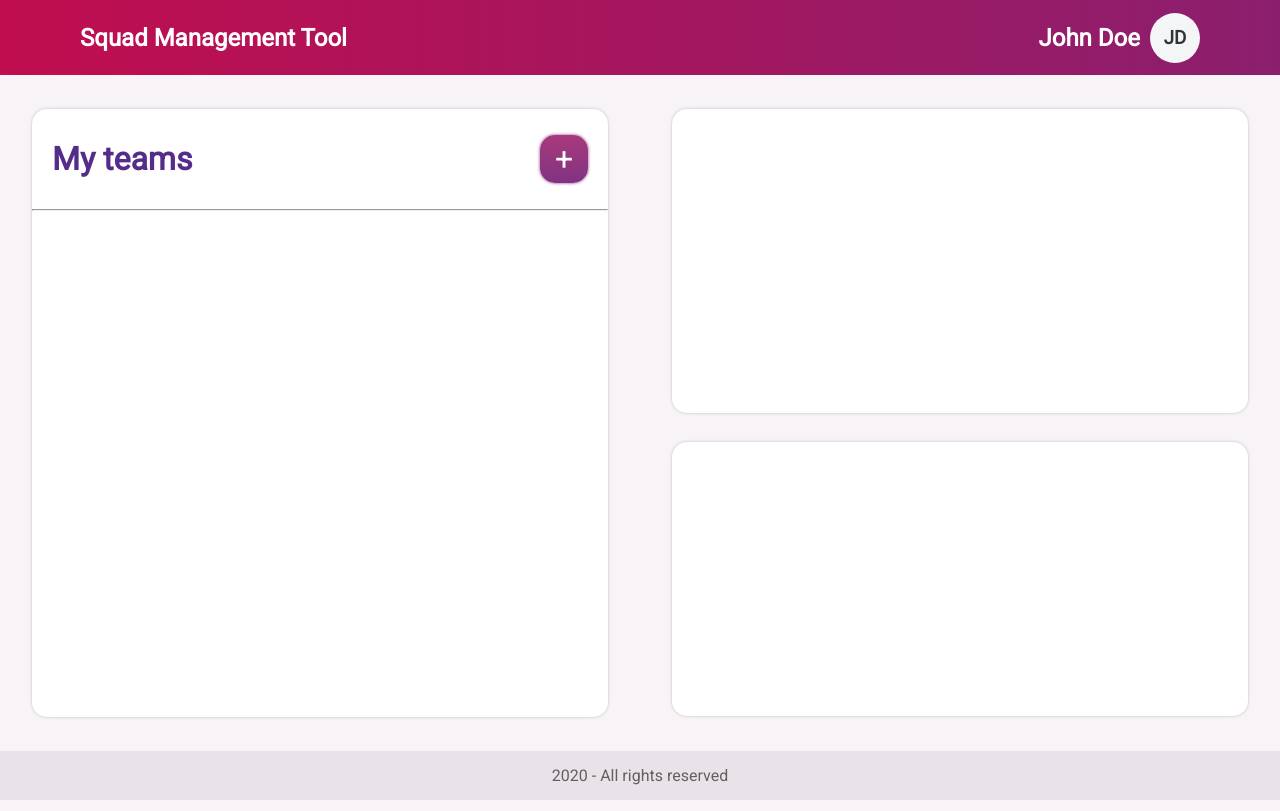
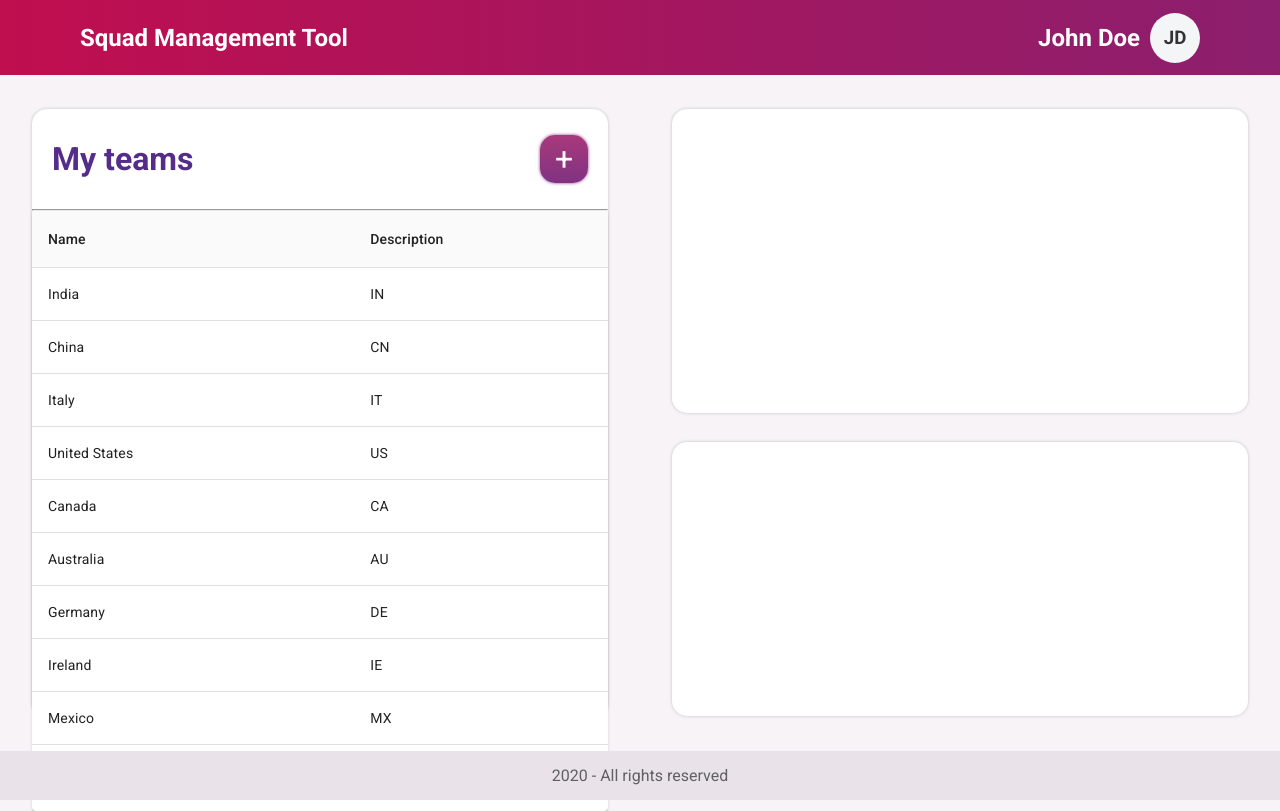
Before and after one commit to tarfao/venturus_teste, a React (Create React App) app: page / in a window 1280 px wide. Built offline with nearby package versions, Linux system fonts and the light colour scheme.

Commit message:
adicionando o componente do material ui, para exibiçao da tabela

```diff
--- a/package.json
+++ b/package.json
@@ -3,6 +3,8 @@
   "version": "0.1.0",
   "private": true,
   "dependencies": {
+    "@material-ui/core": "^4.11.3",
+    "@material-ui/icons": "^4.11.2",
     "@testing-library/jest-dom": "^5.11.4",
     "@testing-library/react": "^11.1.0",
     "@testing-library/user-event": "^12.1.10",
--- a/public/index.html
+++ b/public/index.html
@@ -3,7 +3,7 @@
   <head>
     <meta charset="utf-8" />
     <link rel="icon" href="%PUBLIC_URL%/favicon.ico" />
-    <meta name="viewport" content="width=device-width, initial-scale=1" />
+    <meta name="viewport" content="minimum-scale=1, initial-scale=1, width=device-width"/>
     <meta name="theme-color" content="#000000" />
     <meta
       name="description"
@@ -24,8 +24,8 @@
       work correctly both with client-side routing and a non-root public URL.
       Learn how to configure a non-root public URL by running `npm run build`.
     -->
-    <link rel="preconnect" href="https://fonts.gstatic.com">
-    <link href="https://fonts.googleapis.com/css2?family=Roboto&display=swap" rel="stylesheet">
+    <link rel="stylesheet" href="https://fonts.googleapis.com/css?family=Roboto:300,400,500,700&display=swap" />
+    <link rel="stylesheet" href="https://fonts.googleapis.com/icon?family=Material+Icons" />
     <title>React App</title>
   </head>
   <body>
--- /dev/null
+++ b/src/componentes/TabelaDados/index.jsx
@@ -0,0 +1,100 @@
+import React from 'react';
+import { makeStyles } from '@material-ui/core/styles';
+import Paper from '@material-ui/core/Paper';
+import Table from '@material-ui/core/Table';
+import TableBody from '@material-ui/core/TableBody';
+import TableCell from '@material-ui/core/TableCell';
+import TableContainer from '@material-ui/core/TableContainer';
+import TableHead from '@material-ui/core/TableHead';
+import TablePagination from '@material-ui/core/TablePagination';
+import TableRow from '@material-ui/core/TableRow';
+
+const columns = [
+  { id: 'name', label: 'Name', minWidth: 50 },
+  { id: 'description', label: 'Description', minWidth: 20 },
+];
+
+function createData(name, description, population, size) {
+  return { name, description};
+}
+
+const rows = [
+  createData('India', 'IN', 1324171354, 3287263),
+  createData('China', 'CN', 1403500365, 9596961),
+  createData('Italy', 'IT', 60483973, 301340),
+  createData('United States', 'US', 327167434, 9833520),
+  createData('Canada', 'CA', 37602103, 9984670),
+  createData('Australia', 'AU', 25475400, 7692024),
+  createData('Germany', 'DE', 83019200, 357578),
+  createData('Ireland', 'IE', 4857000, 70273),
+  createData('Mexico', 'MX', 126577691, 1972550),
+  createData('Japan', 'JP', 126317000, 377973),
+  createData('France', 'FR', 67022000, 640679),
+  createData('United Kingdom', 'GB', 67545757, 242495),
+  createData('Russia', 'RU', 146793744, 17098246),
+  createData('Nigeria', 'NG', 200962417, 923768),
+  createData('Brazil', 'BR', 210147125, 8515767),
+];
+
+const useStyles = makeStyles({
+  root: {
+    width: '100%',
+  },
+  container: {
+    maxHeight: 600,
+    minHeight: 440
+  },
+});
+
+export default function StickyHeadTable() {
+  const classes = useStyles();
+  const [page, setPage] = React.useState(0);
+  const [rowsPerPage, setRowsPerPage] = React.useState(10);
+
+  const handleChangePage = (event, newPage) => {
+    setPage(newPage);
+  };
+
+  const handleChangeRowsPerPage = (event) => {
+    setRowsPerPage(+event.target.value);
+    setPage(0);
+  };
+
+  return (
+    <Paper className={classes.root}>
+      <TableContainer className={classes.container}>
+        <Table stickyHeader aria-label="sticky table">
+          <TableHead>
+            <TableRow>
+              {columns.map((column) => (
+                <TableCell
+                  key={column.id}
+                  align={column.align}
+                  style={{ minWidth: column.minWidth }}
+                >
+                  {column.label}
+                </TableCell>
+              ))}
+            </TableRow>
+          </TableHead>
+          <TableBody>
+            {rows.map((row) => {
+              return (
+                <TableRow hover role="checkbox" tabIndex={-1} key={row.code}>
+                  {columns.map((column) => {
+                    const value = row[column.id];
+                    return (
+                      <TableCell key={column.id} align={column.align}>
+                        {column.format && typeof value === 'number' ? column.format(value) : value}
+                      </TableCell>
+                    );
+                  })}
+                </TableRow>
+              );
+            })}
+          </TableBody>
+        </Table>
+      </TableContainer>
+    </Paper>
+  );
+}
--- a/src/index.css
+++ b/src/index.css
@@ -6,7 +6,7 @@
 body {
   margin: 0;
   background-color: #f7f3f7;
-  color: #545454;
+  color: #3f3f3f;
   height: 100vh;
 }
 
--- a/src/index.js
+++ b/src/index.js
@@ -1,6 +1,7 @@
 import React from 'react';
 import ReactDOM from 'react-dom';
 import ContainerNavFooter from './componentes/ContainerNavFooter';
+import TabelaDados from './componentes/TabelaDados';
 import './index.css';
 
 ReactDOM.render(
@@ -14,6 +15,7 @@ ReactDOM.render(
           </div>
         </div>
         <hr />
+        <TabelaDados />
       </section>
       <section className='top5-most-less-picked-container'>
         <section className='top5-container'>
```
Also changed, not shown: 2 other files (tests, documents, lock files or other folders).
